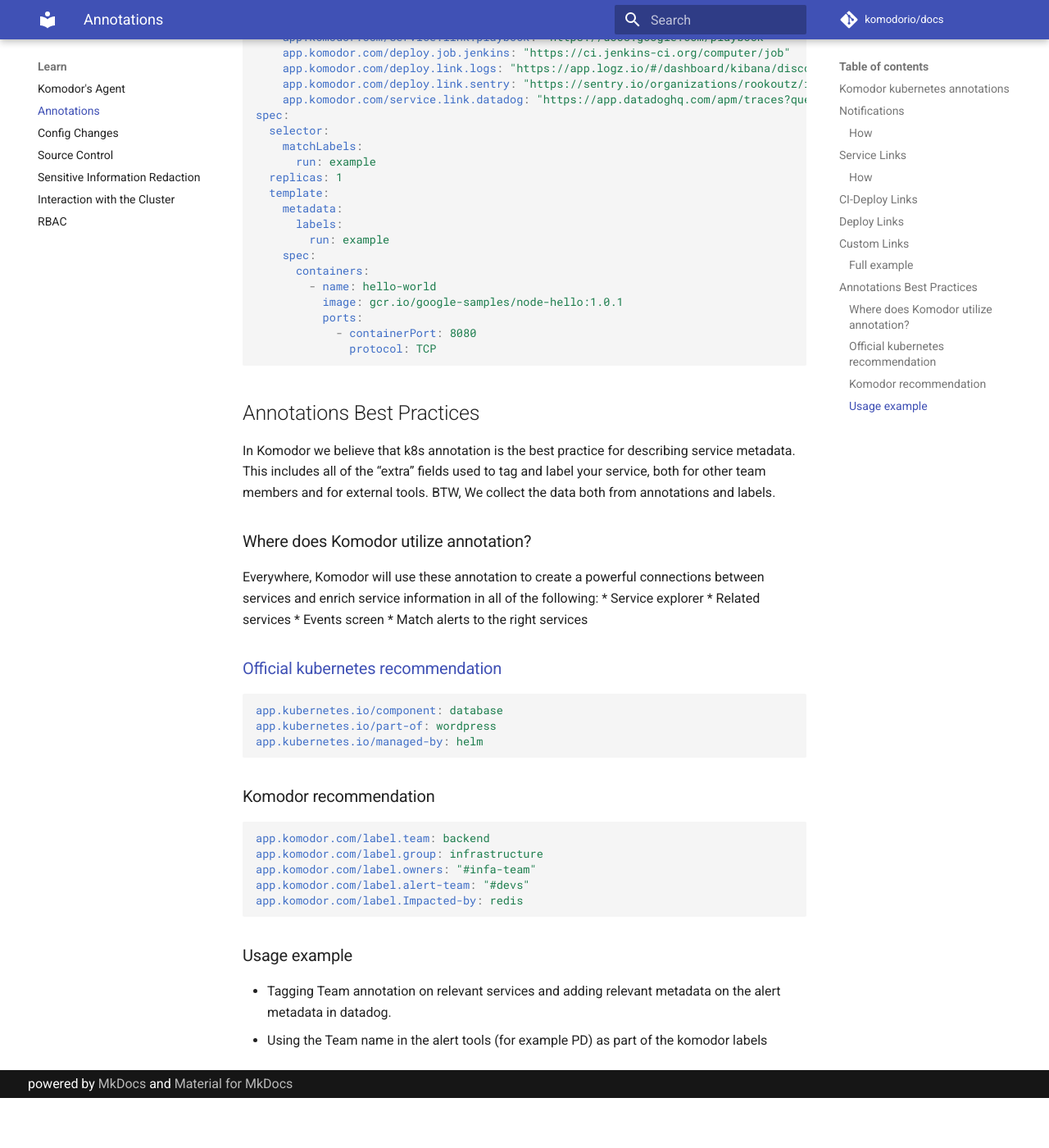
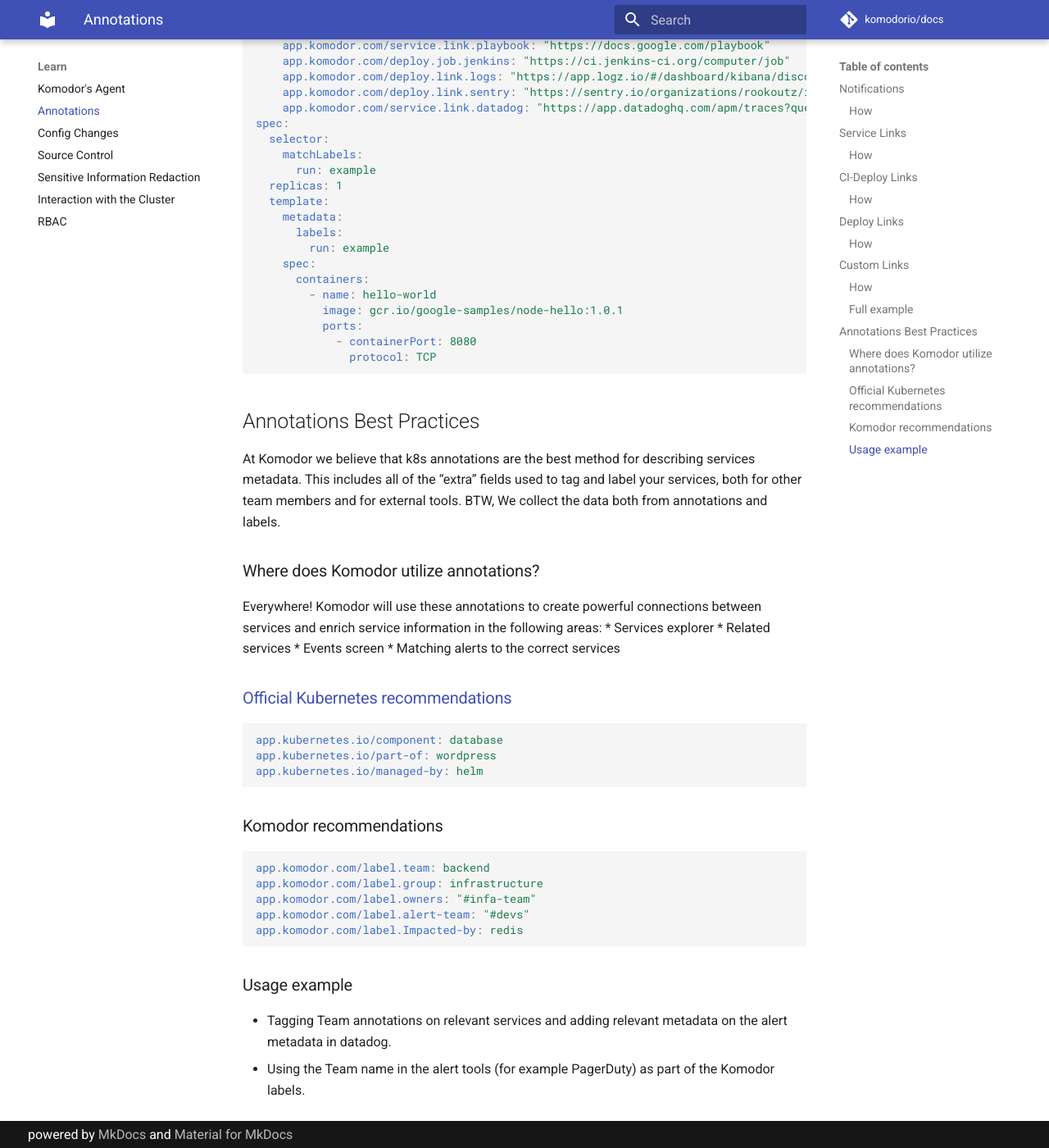
Before and after one commit to komodorio/docs, an MkDocs documentation site: the page built from docs/Learn/Annotations.md, in a window 1280 px wide and 1400 px high, scrolled down 4429 px. Shown: the whole window at 82% size. Built offline with MkDocs 1.6.1 and Material for MkDocs 9.7.7, drawn with Linux system fonts in a browser that asks for light colours; comment, search, counter and statistics services are not loaded; before the commit the page ends 5768 px from its top, so only the background shows below that; some of the changed text lies outside the part shown.

Commit message:
Annotations update (#23)
* Update Annotations.md

grammar, fixed inconstant formatting, broken table

* Update Annotations.md

missed heading format error

````diff
--- a/docs/Learn/Annotations.md
+++ b/docs/Learn/Annotations.md
@@ -1,4 +1,4 @@
-## Komodor kubernetes annotations
+# Komodor kubernetes annotations
 
 Komodor annotations (AKA Komodor as code), is a method to allow users to configure everything related to Komodor as part of their native k8s yaml.
 Komodor annotations should be placed in the deployment resource annotations (annotations set on the pod template are ignored)
@@ -44,7 +44,7 @@
 
 
 
-How
+### How
 
 `app.komodor.com/deploy/job/name:url`
 
@@ -63,7 +63,7 @@
 
 
 
-How
+### How
 
 `app.komodor.com/deploy/link/name:url`
 
@@ -85,15 +85,15 @@
 Please find the below examples as references for common applications.
 
 
-How
+### How
 
 `app.komodor.com/deploy/link/name:value`
 
 Examples:
 
 
-| Annotation                         | Values | Description                                  | Example                                                                                                    |
-| --- | --- | --- | :-- |
+| Annotation | Values | Description | Example |
+|-----|-----|-----|--- |
 | app.komodor.com/deploy.link.coralogix   | url    | Link for the custom URL, coralogix                     | https://komodortest.coralogix.com/#/query-new/logs?query=(coralogix.metadata.cluster:(%22${cluster}%22))%20AND%20(coralogix.metadata.namespace:(%22${namespace}%22))%20AND%20(coralogix.metadata.service:(%22${service}%22))&time=from:${timestampStart=YYYY-MM-DDTHH:mm:ss.SSSZ},to:${timestampEnd=YYYY-MM-DDTHH:mm:ss.SSSZ}                                             |
 | app.komodor.com/deploy.link.logzio | url | Link for the custom URL, logz.io | https://app.logz.io/#/dashboard/kibana/discover?_a=(columns:!(message,kubernetes.namespace_name,kubernetes.container_name,params.clusterName),filters:!(('$state':(store:appState),meta:(alias:!n,disabled:!f,index:'logzioCustomerIndex',key:kubernetes.namespace_name,negate:!f,params:(query:default),type:phrase),query:(match_phrase:(kubernetes.namespace_name:${namespace}))),('$state':(store:appState),meta:(alias:!n,disabled:!f,index:'logzioCustomerIndex',key:params.clusterName,negate:!f,params:(query:main),type:phrase),query:(match_phrase:(params.clusterName:${cluster}))),('$state':(store:appState),meta:(alias:!n,disabled:!f,index:'logzioCustomerIndex',key:kubernetes.container_name,negate:!f,params:(query:k8s-events-collector),type:phrase),query:(match_phrase:(kubernetes.container_name:${service})),query:(match_phrase:(kubernetes.container_image:${container[web].image})))),index:'logzioCustomerIndex',interval:auto,query:(language:lucene,query:''),sort:!(!('@timestamp',desc)))&_g=(filters:!(),refreshInterval:(pause:!t,value:0),time:(from:'${timestempStart=yyyy-MM-dd'T'HH:mm:ss.SSS}',to:'${timestempStart=yyyy-MM-dd'T'HH:mm:ss.SSS}'))&discoverTab=logz-logs-tab&switchToAccountId=138828&accountIds=true |
 | app.komodor.com/deploy.link.datadog | url | Link for the custom URL, DataDog | https://app.datadoghq.com/apm/traces?query=service%3A${service}%20kube_namespace%3A${namespace}%20env%3A${cluster}&cols=core_service%2Ccore_resource_name%2Clog_duration%2Clog_http.method%2Clog_http.status_code&historicalData=true&messageDisplay=inline&sort=desc&streamTraces=true&start=${epochStart}&end=${epochEnd}&paused=true |
@@ -155,25 +155,25 @@
 
 
 ## Annotations Best Practices
-In Komodor we believe that k8s annotation is the best practice for describing service metadata.
-This includes all of the “extra” fields used to tag and label your service, both for other team members and for external tools.
+At Komodor we believe that k8s annotations are the best method for describing services metadata.
+This includes all of the “extra” fields used to tag and label your services, both for other team members and for external tools.
 BTW, We collect the data both from annotations and labels.
 
-### Where does Komodor utilize annotation?
-Everywhere, Komodor will use these annotation to create a powerful connections between services and enrich service information in all of the following:
-* Service explorer
+### Where does Komodor utilize annotations?
+Everywhere! Komodor will use these annotations to create powerful connections between services and enrich service information in the following areas:
+* Services explorer
 * Related services
 * Events screen
-* Match alerts to the right services
+* Matching alerts to the correct services
 
-### [Official kubernetes recommendation](https://kubernetes.io/docs/concepts/overview/working-with-objects/common-labels/)
+### [Official Kubernetes recommendations](https://kubernetes.io/docs/concepts/overview/working-with-objects/common-labels/)
 ```yaml
 app.kubernetes.io/component: database
 app.kubernetes.io/part-of: wordpress
 app.kubernetes.io/managed-by: helm
 ```
 
-### Komodor recommendation
+### Komodor recommendations
 ```yaml
 app.komodor.com/label.team: backend
 app.komodor.com/label.group: infrastructure
@@ -183,5 +183,5 @@
 ```
 
 ### Usage example
-* Tagging Team annotation on relevant services and adding relevant metadata on the alert metadata in datadog.
-* Using the Team name in the alert tools (for example PD) as part of the komodor labels
+* Tagging Team annotations on relevant services and adding relevant metadata on the alert metadata in datadog.
+* Using the Team name in the alert tools (for example PagerDuty) as part of the Komodor labels.
````
Also changed, not shown: other parts of docs/Learn/Annotations.md (+1 -1 lines).
